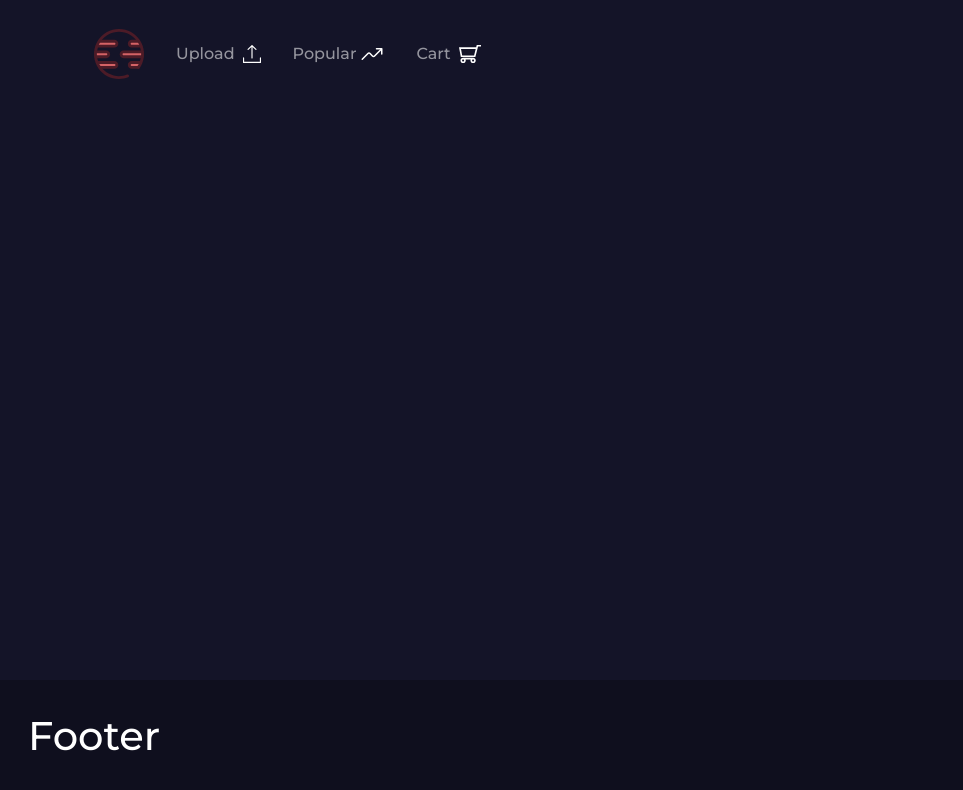
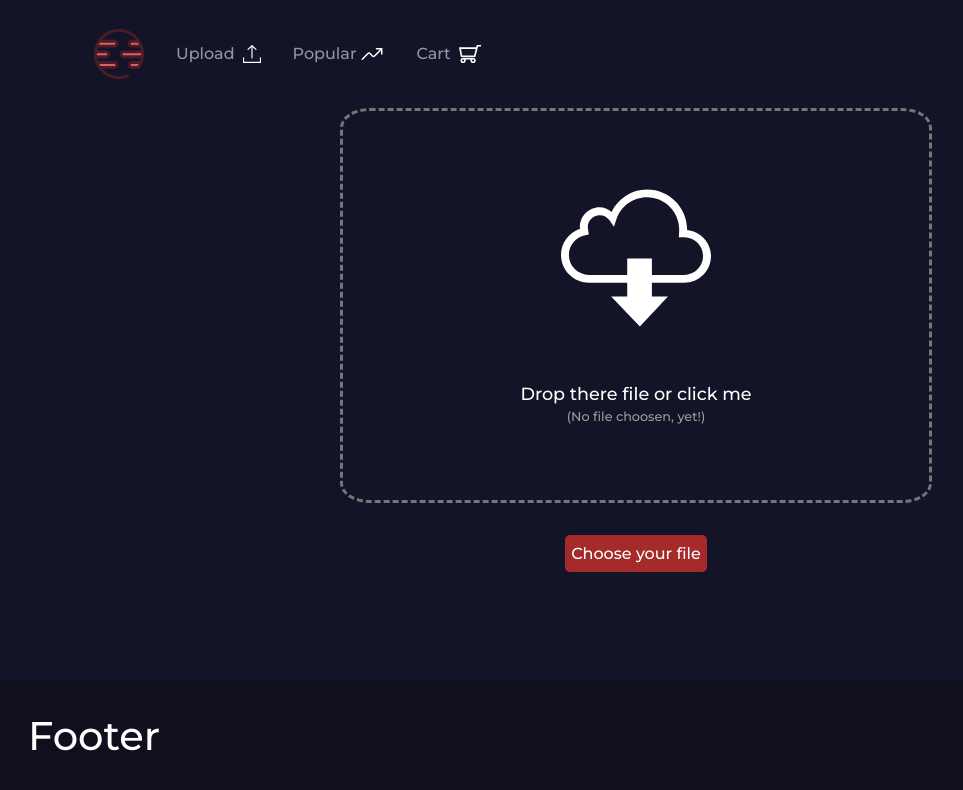
Before and after one commit to mistermine102/beat-store, a Vue app: page /upload in a window 1280 px wide. Shown: the top 790 px of the page, without its empty margins (4-967 px from the left). Built offline with nearby package versions, Linux system fonts and the light colour scheme.

Commit message:
Style to upload page(mb re-do this like alert)

```diff
--- /dev/null
+++ b/src/components/itemsNavbar/UploadPage.vue
@@ -0,0 +1,64 @@
+<template>
+    <div class="bord">
+      <label for="file">
+        <img
+          width="150"
+          src="../../assets/cloud.svg"
+          alt=""
+          class="svg-color"
+        />
+        <div class="text">
+          Drop there file or click me
+          <div class="transcript">(No file choosen, yet!)</div>
+        </div></label
+      >
+      <input type="file" id="file" accept="audio/*" />
+    </div>
+    <label for="file" class="btn-label">Choose your file</label>
+</template>
+
+<script>
+export default {};
+</script>
+
+<style scoped>
+input[type="file"] {
+  display: none;
+}
+.bord {
+  padding: 4.5rem;
+  text-align: center;
+  margin: 0 auto;
+  width: 37rem;
+  border: 3px dashed rgb(117, 117, 117);
+  border-radius: 5%;
+}
+.text {
+  margin-top: 3rem;
+  font-size: 1.1rem;
+}
+.transcript {
+  color: rgb(155, 155, 155);
+  font-size: 0.8rem;
+}
+.svg-color {
+  filter: invert(100%) sepia(0%) saturate(1352%) hue-rotate(87deg)
+    brightness(119%) contrast(119%);
+}
+label {
+  cursor: pointer;
+}
+
+.btn-label {
+  margin: 2rem auto;
+  background-color: brown;
+  color: white;
+  transition: all 0.2s ease-out;
+  border-radius: 0.3rem;
+  padding: 0.4rem;
+}
+.btn-label:hover {
+  background-color: rgb(184, 63, 63);
+  transform: scale(1.05);
+}
+</style>
--- a/src/router.js
+++ b/src/router.js
@@ -1,11 +1,12 @@
 import { createRouter, createWebHistory } from "vue-router";
 
 import HomePage from "./pages/HomePage.vue"
+import UploadPage from "./components/itemsNavbar/UploadPage.vue"
 
 const routes = [
   { path: "/", redirect: "/home" },
   { path: "/home", component: HomePage },
-  { path: "/upload", component: null },
+  { path: "/upload", component: UploadPage },
   { path: "/:genre", component: null },
   { path: "/:beatId", component: null },
   { path: "/notFound(*)", component: null },
```
Also changed, not shown: src/assets/cloud.svg (added).
